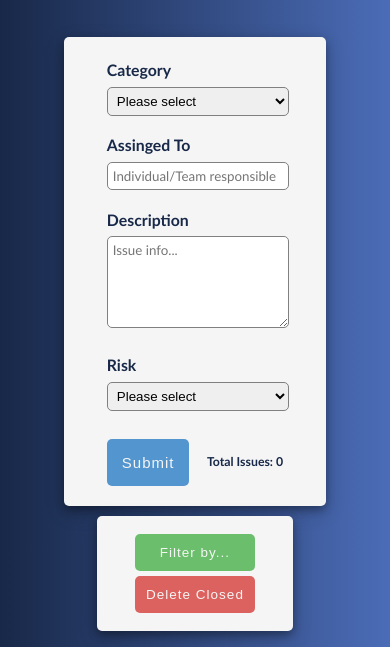
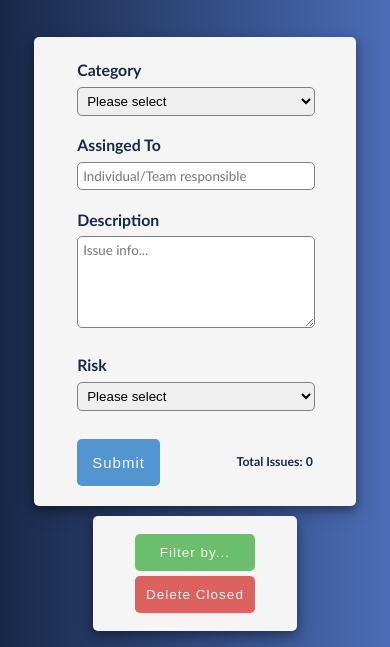
Before and after one commit to JrobinWebDev/Issue-track, a plain HTML site: page src/index.html in a window 390 px wide. Shown: the part 213-860 px from the top of the page. Drawn offline with nearby package versions, Linux system fonts and the light colour scheme.

Commit message:
update container, issue form, and issue styles

```diff
--- a/docs/style.css
+++ b/docs/style.css
@@ -7,6 +7,7 @@ body{
     background: -webkit-linear-gradient(to right, #182848, #4b6cb7);
     background: -webkit-linear-gradient(left, #182848, #4b6cb7);
     background: linear-gradient(to right, #182848, #4b6cb7);
+    background-attachment: fixed;
     line-height: 1.5;
     font-family: "Trebuchet MS", Helvetica, sans-serif;
     margin: 0;
@@ -22,8 +23,8 @@ body{
         -ms-flex-direction: column;
             flex-direction: column;
     width: 80%;
-    max-width: 1000px;
-    min-width: 360px;
+    max-width: 900px;
+    min-width: 340px;
     margin: auto;
     padding: 1em;
 }
@@ -293,7 +294,7 @@ nav li{
 }
 
 .issue{
-    width: 80%;
+    width: 75%;
     margin: auto;
     margin-top: 60px;
     background-color: rgba(245, 245, 245, 1);
@@ -444,6 +445,16 @@ nav li{
     }
 }
 
+@media screen and (max-width: 650px) {
+    .container, .issue-form{
+        width: 95%;
+    }
+
+    .issue{
+        width: 90%;
+    }
+}
+
 @media screen and (max-width: 550px) {
     .issue-delete, .issue-closed, #statusButton:disabled{
         width: 90px;
--- a/src/style.css
+++ b/src/style.css
@@ -7,6 +7,7 @@ body{
     background: -webkit-linear-gradient(to right, #182848, #4b6cb7);
     background: -webkit-linear-gradient(left, #182848, #4b6cb7);
     background: linear-gradient(to right, #182848, #4b6cb7);
+    background-attachment: fixed;
     line-height: 1.5;
     font-family: "Trebuchet MS", Helvetica, sans-serif;
     margin: 0;
@@ -22,8 +23,8 @@ body{
         -ms-flex-direction: column;
             flex-direction: column;
     width: 80%;
-    max-width: 1000px;
-    min-width: 360px;
+    max-width: 900px;
+    min-width: 340px;
     margin: auto;
     padding: 1em;
 }
@@ -293,7 +294,7 @@ nav li{
 }
 
 .issue{
-    width: 80%;
+    width: 75%;
     margin: auto;
     margin-top: 60px;
     background-color: rgba(245, 245, 245, 1);
@@ -444,6 +445,16 @@ nav li{
     }
 }
 
+@media screen and (max-width: 650px) {
+    .container, .issue-form{
+        width: 95%;
+    }
+
+    .issue{
+        width: 90%;
+    }
+}
+
 @media screen and (max-width: 550px) {
     .issue-delete, .issue-closed, #statusButton:disabled{
         width: 90px;
```
